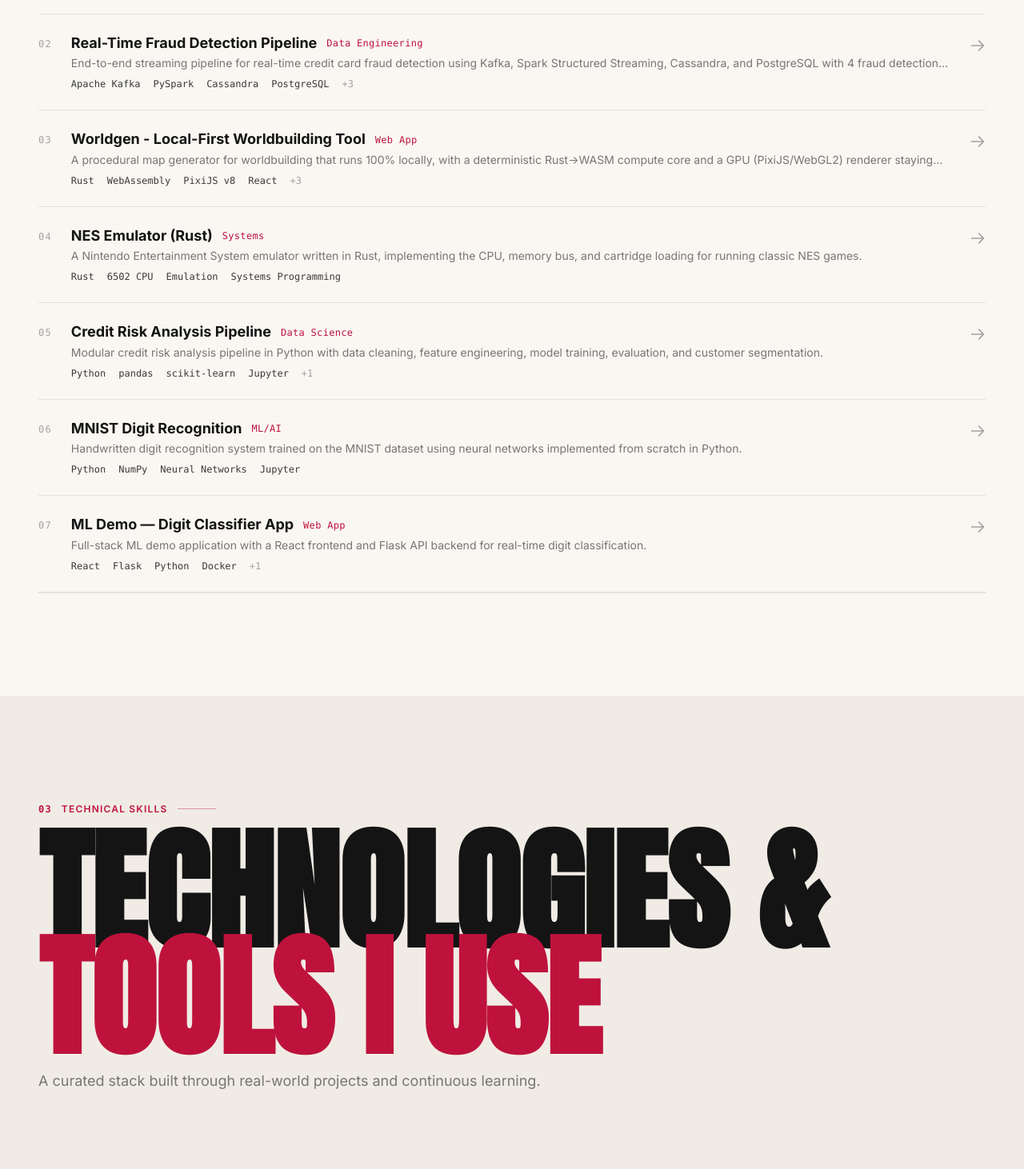
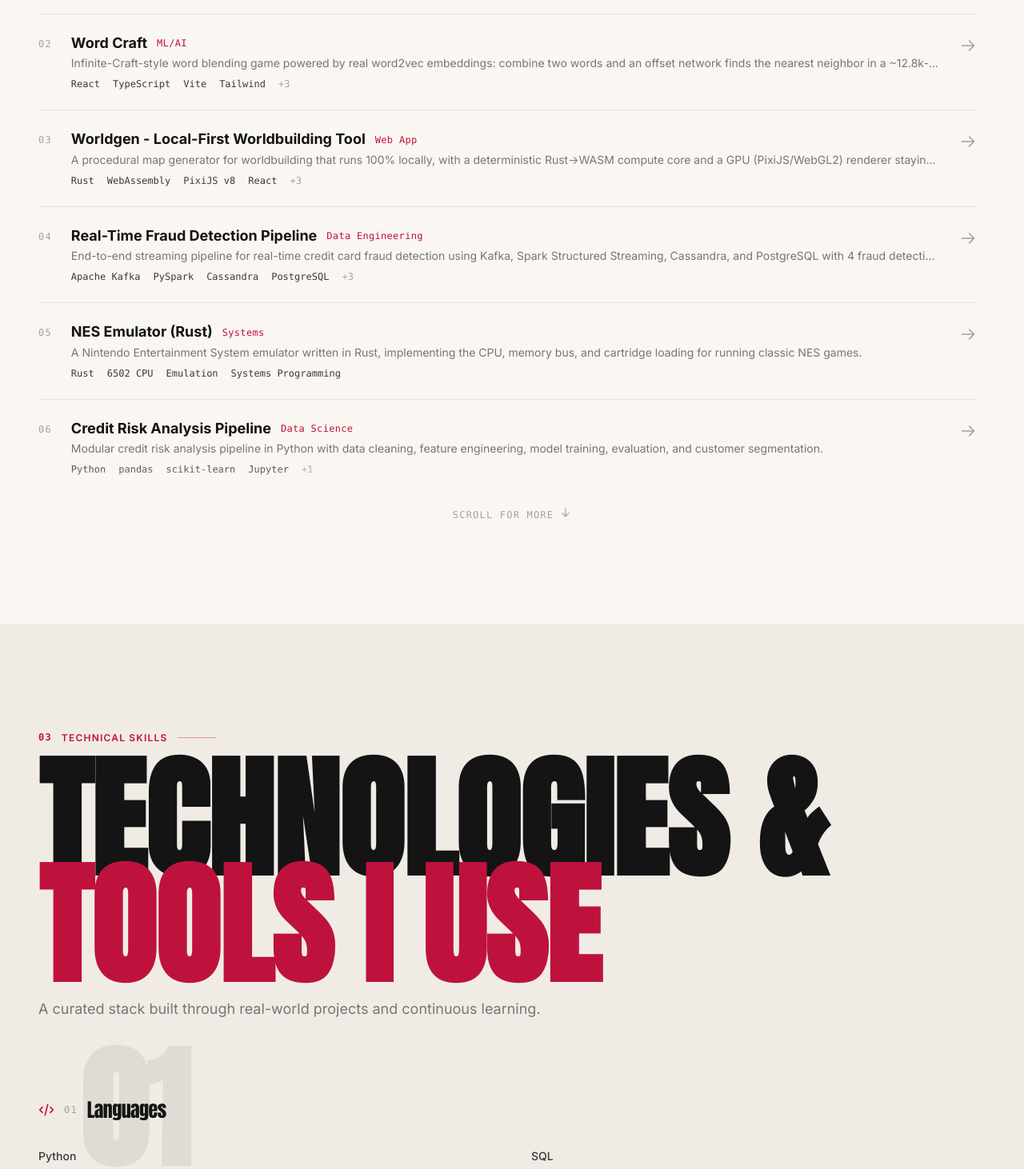
Before and after one commit to vikas-movva/portfolio, a React (Vite) app: page / in a window 1280 px wide. Shown: the part 3100-4562 px from the top of the page at 80% size. Built offline with nearby package versions, Linux system fonts and the light colour scheme.

Commit message:
Enhance Projects section with scrollable list and add new word blending game project

```diff
--- a/src/components/Projects.tsx
+++ b/src/components/Projects.tsx
@@ -1,4 +1,4 @@
-import { useState, useEffect } from 'react'
+import { useState, useEffect, useRef, useLayoutEffect } from 'react'
 import { motion } from 'framer-motion'
 import { projectsData } from '../data'
 import SectionHeading from './SectionHeading'
@@ -6,6 +6,9 @@ import FeaturedProjectCard from './projects/FeaturedProjectCard'
 import ProjectRow from './projects/ProjectRow'
 import ProjectModal from './projects/ProjectModal'
 import type { Project } from '../data'
+
+/** Number of projects shown in full before the list becomes scrollable. */
+const SCROLL_AFTER = 6
 
 
 /**
@@ -22,11 +25,41 @@ import type { Project } from '../data'
 export default function Projects() {
   const [filter, setFilter] = useState('all')
   const [selectedProject, setSelectedProject] = useState<Project | null>(null)
+  const listRef = useRef<HTMLDivElement>(null)
+  // Max height that reveals exactly the first SCROLL_AFTER rows; null when
+  // everything fits (no scrolling needed).
+  const [listMaxHeight, setListMaxHeight] = useState<number | null>(null)
 
   const categories = ['all', ...Array.from(new Set(projectsData.map((p) => p.category)))]
 
   const filteredProjects =
     filter === 'all' ? projectsData : projectsData.filter((p) => p.category === filter)
+
+  // Measure the bottom edge of the Nth row so the scroll container ends
+  // exactly where row N+1 would start. Re-measures on resize/reflow.
+  useLayoutEffect(() => {
+    const list = listRef.current
+    if (!list) return
+
+    const measure = () => {
+      const items = list.querySelectorAll<HTMLElement>('[data-project-item]')
+      if (items.length <= SCROLL_AFTER) {
+        setListMaxHeight(null)
+        return
+      }
+      const boundary = items[SCROLL_AFTER - 1]
+      setListMaxHeight(boundary.offsetTop + boundary.offsetHeight)
+    }
+
+    measure()
+    const observer = new ResizeObserver(measure)
+    observer.observe(list)
+    // Observe each row too so late reflows (fonts, images) re-measure.
+    list.querySelectorAll('[data-project-item]').forEach((item) => observer.observe(item))
+    return () => observer.disconnect()
+  }, [filter])
+
+  const isScrollable = listMaxHeight !== null
 
   // Close the modal on Escape for keyboard users.
   useEffect(() => {
@@ -119,10 +152,22 @@ export default function Projects() {
           </div>
         </motion.div>
 
-        <div className="space-y-px border-y border-border-soft" role="list" aria-label="Projects">
+        <div
+          ref={listRef}
+          className={`relative space-y-px border-y border-border-soft transition-[max-height] duration-500 ease-out ${
+            isScrollable ? 'overflow-y-auto pr-2 sm:pr-3' : ''
+          }`}
+          style={listMaxHeight !== null ? { maxHeight: listMaxHeight } : undefined}
+          role="list"
+          aria-label="Projects"
+        >
           {filteredProjects.map((project, index) =>
             index === 0 ? (
-              <div key={project.title} className="border-b border-border-soft py-8 lg:py-10" role="listitem">
+              <div
+                key={project.title}
+                data-project-item
+                className="border-b border-border-soft py-8 lg:py-10"
+              >
                 <FeaturedProjectCard
                   project={project}
                   index={index}
@@ -130,15 +175,30 @@ export default function Projects() {
                 />
               </div>
             ) : (
-              <ProjectRow
-                key={project.title}
-                project={project}
-                index={index}
-                onOpen={setSelectedProject}
-              />
+              <div key={project.title} data-project-item role="listitem">
+                <ProjectRow project={project} index={index} onOpen={setSelectedProject} />
+              </div>
             )
           )}
         </div>
+
+        {/* Fade affordance + hint shown only while the list overflows. */}
+        {isScrollable && (
+          <div aria-hidden="true" className="pointer-events-none relative">
+            <div className="absolute inset-x-0 -top-10 h-10 bg-gradient-to-t from-surface to-transparent" />
+            <p className="flex items-center justify-center gap-2 pt-4 text-xs font-mono tracking-widest text-content-faint uppercase">
+              Scroll for more
+              <svg
+                className="h-3.5 w-3.5 animate-bounce"
+                fill="none"
+                stroke="currentColor"
+                viewBox="0 0 24 24"
+              >
+                <path strokeLinecap="round" strokeLinejoin="round" strokeWidth={2} d="M19 14l-7 7m0 0l-7-7m7 7V3" />
+              </svg>
+            </p>
+          </div>
+        )}
 
         {filteredProjects.length === 0 && (
           <motion.div
--- a/src/components/skills/SkillCategory.tsx
+++ b/src/components/skills/SkillCategory.tsx
@@ -55,7 +55,7 @@ export default function SkillCategory({
       whileInView="visible"
       viewport={{ once: true, margin: '-40px' }}
       transition={{ delay: index * 0.08 }}
-      className={`relative pt-8 ${featured ? 'pb-4' : 'pb-8'}`}
+      className={`relative pt-8 ${featured ? 'pb-' : 'pb-8'}`}
     >
       <div className="flex items-center gap-3 mb-8">
         <span className="text-accent">{iconMap[icon]}</span>
@@ -65,16 +65,12 @@ export default function SkillCategory({
         <span className="relative">
           <span
             aria-hidden="true"
-            className="pointer-events-none hidden sm:block absolute -left-2 top-1/2 -translate-y-1/2 display outline text-content opacity-[0.07]"
+            className="pointer-events-none hidden sm:block absolute -left-2 top-1/2 -translate-y-1/2 display text-content opacity-[0.07]"
           >
             {String(index + 1).padStart(2, '0')}
           </span>
           <h3
-            className={`tracking-tight text-content transition-colors hover:text-accent ${
-              featured
-                ? 'font-[clamp(1.5rem,9vw,3rem)] sm:font-[clamp(2.5rem,9vw,6rem)]'
-                : 'text-2xl font-display'
-            }`}
+            className={`tracking-tight text-content transition-colors hover:text-accent text-2xl font-display`}
           >
             {category}
           </h3>
--- a/src/data/projects.ts
+++ b/src/data/projects.ts
@@ -57,23 +57,25 @@ export const projectsData: Project[] = [
     featured: true,
   },
     {
-    title: "Real-Time Fraud Detection Pipeline",
+    title: "Word Craft",
     description:
-      "End-to-end streaming pipeline for real-time credit card fraud detection using Kafka, Spark Structured Streaming, Cassandra, and PostgreSQL with 4 fraud detection rules and composite risk scoring.",
+      "Infinite-Craft-style word blending game powered by real word2vec embeddings: combine two words and an offset network finds the nearest neighbor in a ~12.8k-word vocabulary.",
     longDescription:
-      "Built an end-to-end data engineering pipeline for real-time credit card fraud detection. A Python transaction generator publishes ~100 tx/sec to a 3-broker Kafka cluster. Spark Structured Streaming consumes the stream via foreachBatch and applies four fraud detection rules (HIGH_AMOUNT, VELOCITY, OFFLINE_HIGH, GEO_IMPOSSIBILITY), composited into a 0-100 risk score with LOW/MEDIUM/HIGH/CRITICAL severity levels. Alerts are written to Cassandra for low-latency lookups and to PostgreSQL for full audit trail. A custom metrics exporter exposes 9 business-level KPIs to Prometheus, visualized in a pre-provisioned Grafana dashboard with 10 panels and auto-refresh. Verified end-to-end: 460k+ results and 26k+ alerts in Postgres, 13k+ alerts in Cassandra.",
-    image: kafkaLogo,
-    technologies: ["Apache Kafka", "PySpark", "Cassandra", "PostgreSQL", "Prometheus", "Grafana", "Docker"],
-    category: "Data Engineering",
+      "An infinite-craft-style word blending game backed by actual trained embeddings rather than an LLM: emb(a) + emb(b) is passed through a small offset network and matched against the nearest neighbor over a ~12.8k-word vocabulary (128-dim, int8-quantized to a ~2.6 MB asset fetched once and cached in IndexedDB, inference is fully client-side). The offset net consumes [emb(a)+emb(b), |emb(a)-emb(b)|], so blends are commutative by construction. Two play modes — an unlock graph with progression and free-form sandbox — plus snap-to-unlocked dedupe and a curated override table checked before the model, so hand-authored recipes always resolve exactly regardless of quantization drift (model-only top-1 is ~70% on authored combos; override paths are 100%). Trained via the Python pipeline in the same repo: SGNS pretraining on wikitext-103 (~80M tokens), then an offset net fit on hand combos, margin-filtered geometric triples, and same-sentence co-occurrence blends with hard negatives and early-stopped checkpoints.",
+    image: neuralNetLogo,
+    technologies: ["React", "TypeScript", "Vite", "Tailwind", "Python", "Word2Vec", "IndexedDB"],
+    category: "ML/AI",
     highlights: [
-      "3-broker Kafka cluster with 3 partitions and replication factor 3",
-      "4 fraud detection rules with composite risk scoring (0-100)",
-      "Dual sink: Cassandra for low-latency lookups, PostgreSQL for audit",
-      "Prometheus + Grafana monitoring with 9 business KPIs and 10 dashboard panels",
+      "SGNS embeddings pretrained on wikitext-103 (~80M tokens), int8-quantized for the browser",
+      "~12.8k-word vocabulary nearest-neighbor search — zero backend calls",
+      "Offset network makes A+B == B+A by construction — no ordering hacks",
+      "Curated override table checked before the model: authored recipes resolve exactly",
+      "Two modes: unlock-graph progression and free-form sandbox",
+      "Fetched once, IndexedDB-cached — repeat visits load from local cache",
     ],
     links: {
-      github: "https://github.com/vikas-movva/fraud-detection-pipeline",
-      demo: null,
+      github: "https://github.com/vikas-movva/ml-portfolio",
+      demo: "https://vikas-movva.github.io/ml-portfolio/demo/word2vec-game",
     },
     featured: true,
   },
@@ -95,6 +97,27 @@ export const projectsData: Project[] = [
     links: {
       github: "https://github.com/vikas-movva/worldgen",
       demo: "https://vikas-movva.github.io/worldgen/",
+    },
+    featured: true,
+  },
+  {
+    title: "Real-Time Fraud Detection Pipeline",
+    description:
+      "End-to-end streaming pipeline for real-time credit card fraud detection using Kafka, Spark Structured Streaming, Cassandra, and PostgreSQL with 4 fraud detection rules and composite risk scoring.",
+    longDescription:
+      "Built an end-to-end data engineering pipeline for real-time credit card fraud detection. A Python transaction generator publishes ~100 tx/sec to a 3-broker Kafka cluster. Spark Structured Streaming consumes the stream via foreachBatch and applies four fraud detection rules (HIGH_AMOUNT, VELOCITY, OFFLINE_HIGH, GEO_IMPOSSIBILITY), composited into a 0-100 risk score with LOW/MEDIUM/HIGH/CRITICAL severity levels. Alerts are written to Cassandra for low-latency lookups and to PostgreSQL for full audit trail. A custom metrics exporter exposes 9 business-level KPIs to Prometheus, visualized in a pre-provisioned Grafana dashboard with 10 panels and auto-refresh. Verified end-to-end: 460k+ results and 26k+ alerts in Postgres, 13k+ alerts in Cassandra.",
+    image: kafkaLogo,
+    technologies: ["Apache Kafka", "PySpark", "Cassandra", "PostgreSQL", "Prometheus", "Grafana", "Docker"],
+    category: "Data Engineering",
+    highlights: [
+      "3-broker Kafka cluster with 3 partitions and replication factor 3",
+      "4 fraud detection rules with composite risk scoring (0-100)",
+      "Dual sink: Cassandra for low-latency lookups, PostgreSQL for audit",
+      "Prometheus + Grafana monitoring with 9 business KPIs and 10 dashboard panels",
+    ],
+    links: {
+      github: "https://github.com/vikas-movva/fraud-detection-pipeline",
+      demo: null,
     },
     featured: true,
   },
@@ -162,23 +185,25 @@ export const projectsData: Project[] = [
     featured: false,
   },
   {
-    title: "ML Demo — Digit Classifier App",
+    title: "ml-portfolio",
     description:
-      "Full-stack ML demo application with a React frontend and Flask API backend for real-time digit classification.",
+      "Interactive ML portfolio with two live demos — a word2vec word-blending game and an image classifier served by a Rust ONNX API — each backed by its full Python training pipeline and code-explanation walkthroughs.",
     longDescription:
-      "Built a full-stack machine learning demo application. The frontend is a React app that captures user input (drawn digits), sends it to a Flask API backend, and displays the model's prediction in real time. The Flask API wraps a trained ML model and exposes a simple REST endpoint. Containerized with Docker for easy deployment.",
-    image: "",
-    technologies: ["React", "Flask", "Python", "Docker", "JavaScript"],
-    category: "Web App",
+      "A collection of deployed machine-learning demos built to be inspected end to end: every demo ships with its training pipeline and a step-by-step walkthrough that pins each explanation to file and line ranges in the repo. Craft Lab runs entirely in-browser (word2vec + offset net, int8-quantized, IndexedDB-cached). The Vision Classifier accepts an image upload and returns top-k probabilities from a MobileNetV2 model fine-tuned on CIFAR-10 (80.8% fp32 → 79.5% after dynamic int8 quantization), dynamically quantized ONNX shrinks it 8.9 MB → 2.6 MB, and a Rust axum + ort API serves it on Render with CORS locked to the Pages origin (cold starts accepted by design on the free tier). Frontend is React 19 + Vite + TypeScript + Tailwind deployed to GitHub Pages with an SPA fallback so deep links survive hard refresh.",
+    image: pythonLogo,
+    technologies: ["React", "TypeScript", "Vite", "Tailwind", "Rust", "Axum", "ort (ONNX Runtime)", "PyTorch", "ONNX", "Python"],
+    category: "ML/AI",
     highlights: [
-      "React frontend with real-time canvas input",
-      "Flask REST API serving ML model predictions",
-      "Dockerized for portable deployment",
-      "Full-stack ML inference pipeline",
+      "Two deployed demos: in-browser word2vec game + Rust-served image classifier",
+      "MobileNetV2 fine-tuned on CIFAR-10: 8.9 MB → 2.6 MB via dynamic int8 quantization at ~79.5% accuracy",
+      "Rust axum + ort inference API on Render, CORS restricted to the Pages origin",
+      "Full training pipelines in-repo: SGNS/offset-net trainer and PyTorch → ONNX → int8 export",
+      "Code-explanation walkthroughs pinning every claim to file + line ranges",
+      "GitHub Pages deploy with SPA fallback so /demo/* deep links survive refresh",
     ],
     links: {
-      github: "https://github.com/vikas-movva/ml-demo",
-      demo: null,
+      github: "https://github.com/vikas-movva/ml-portfolio",
+      demo: "https://vikas-movva.github.io/ml-portfolio/",
     },
     featured: false,
   },
```
Lines whose indentation alone changed are shown as unchanged.
